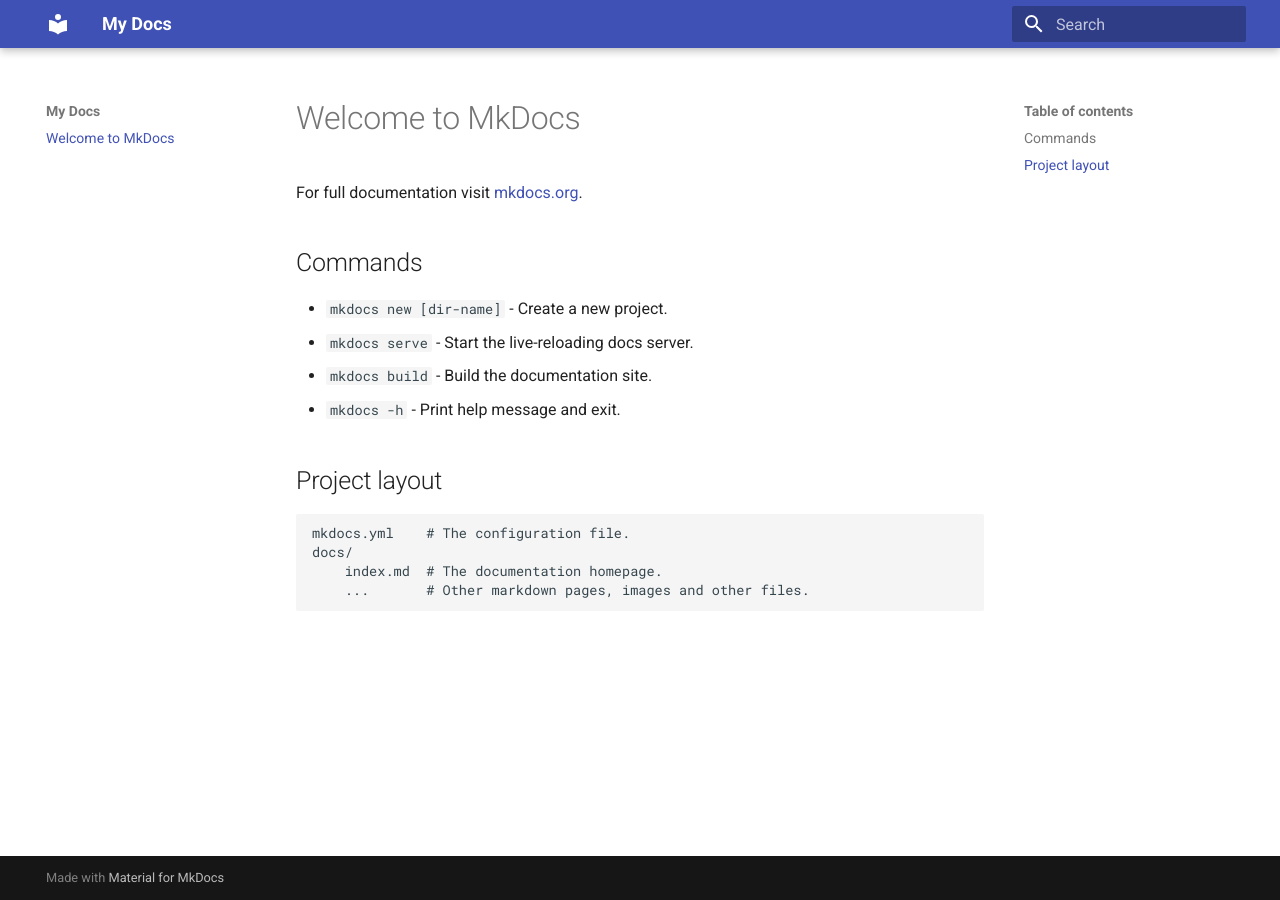
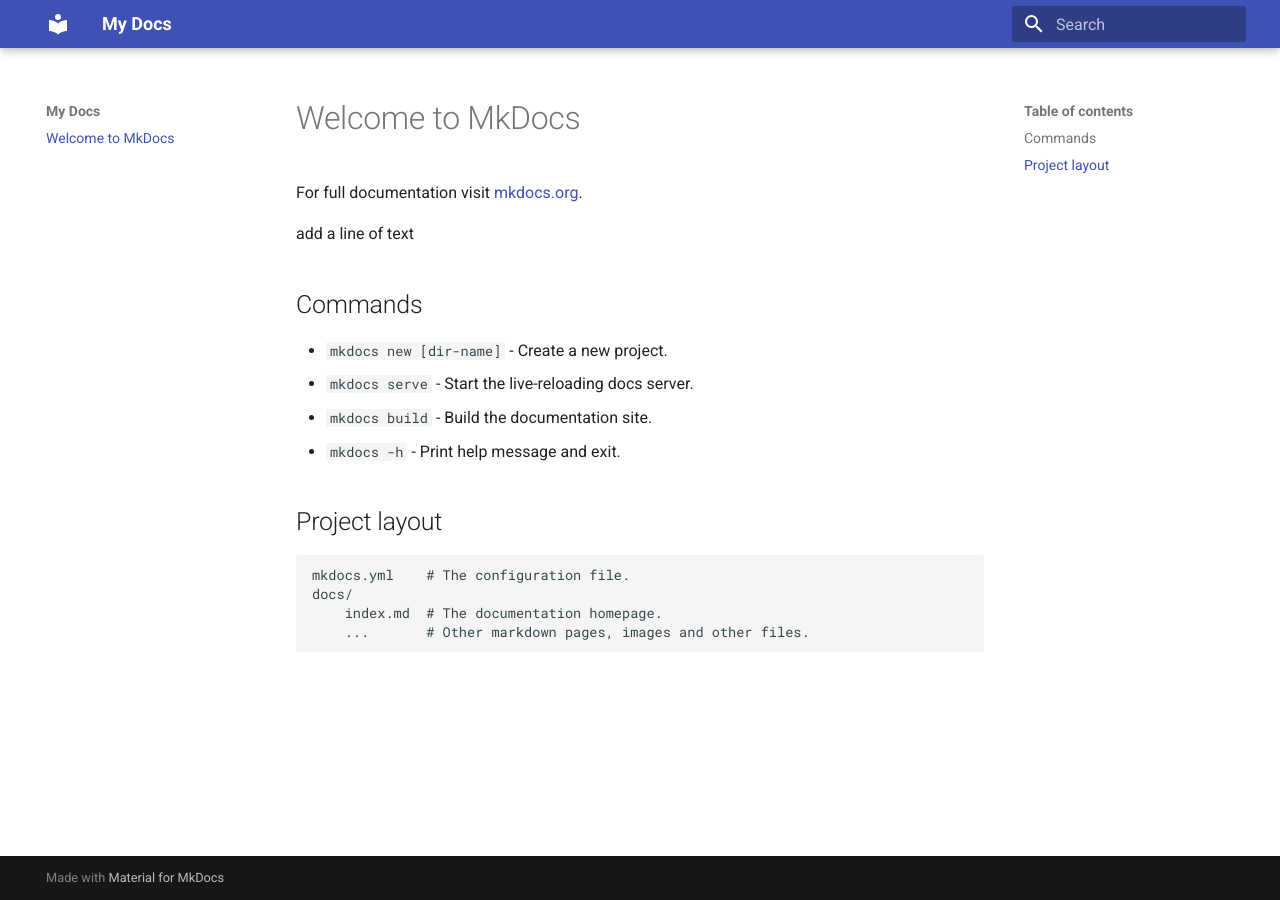
Before and after one commit to manuelakuhn/mkdocs-test, an MkDocs documentation site: the page built from docs/index.md, in a window 1280 px wide. Built offline with MkDocs 1.6.1 and Material for MkDocs 9.7.7, drawn with Linux system fonts in a browser that asks for light colours.

Commit message:
Add some text

```diff
--- a/docs/index.md
+++ b/docs/index.md
@@ -1,6 +1,8 @@
 # Welcome to MkDocs
 
 For full documentation visit [mkdocs.org](https://www.mkdocs.org).
+
+add a line of text
 
 ## Commands
 
```
